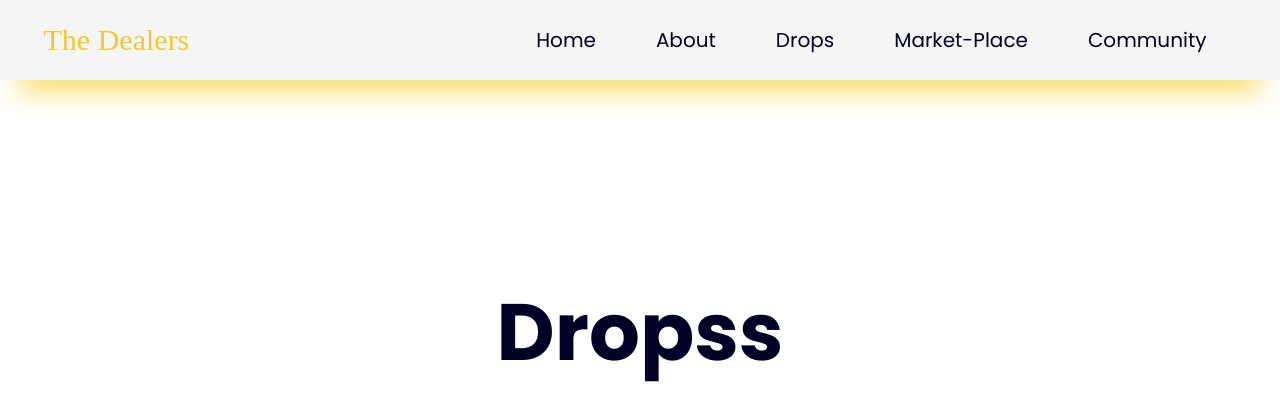
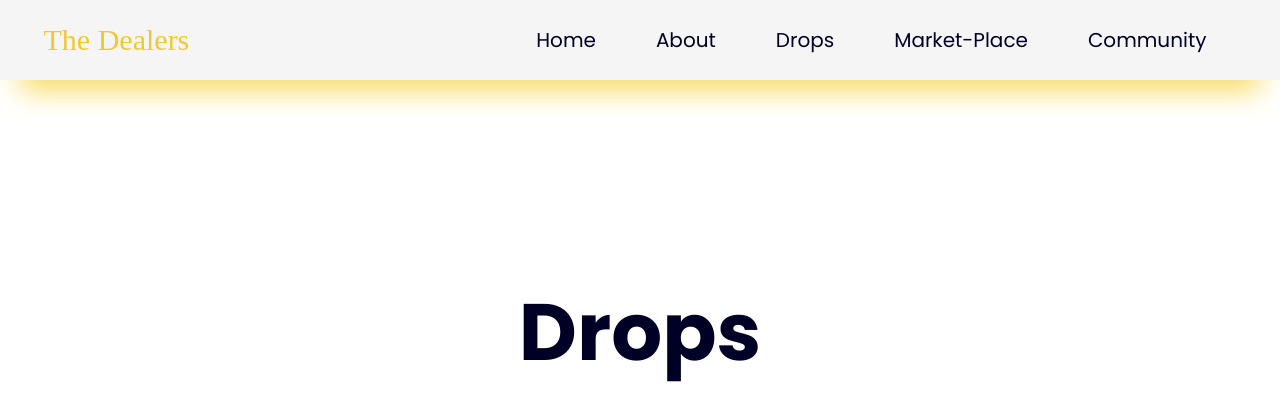
Before and after one commit to Tshembani04/jokar, a React (Vite) app: page /drops in a window 1280 px wide. Shown: the top 420 px of the page. Built offline with nearby package versions, Linux system fonts and the light colour scheme; a web font is replaced by a local one.

Commit message:
1st commit of the market-place 💎

```diff
--- a/src/component/Drops.jsx
+++ b/src/component/Drops.jsx
@@ -3,7 +3,7 @@ import React from "react";
 const Drops = () => {
   return (
     <div className="hero">
-      <h1>Dropss</h1>
+      <h1>Drops</h1>
     </div>
   );
 };
```
